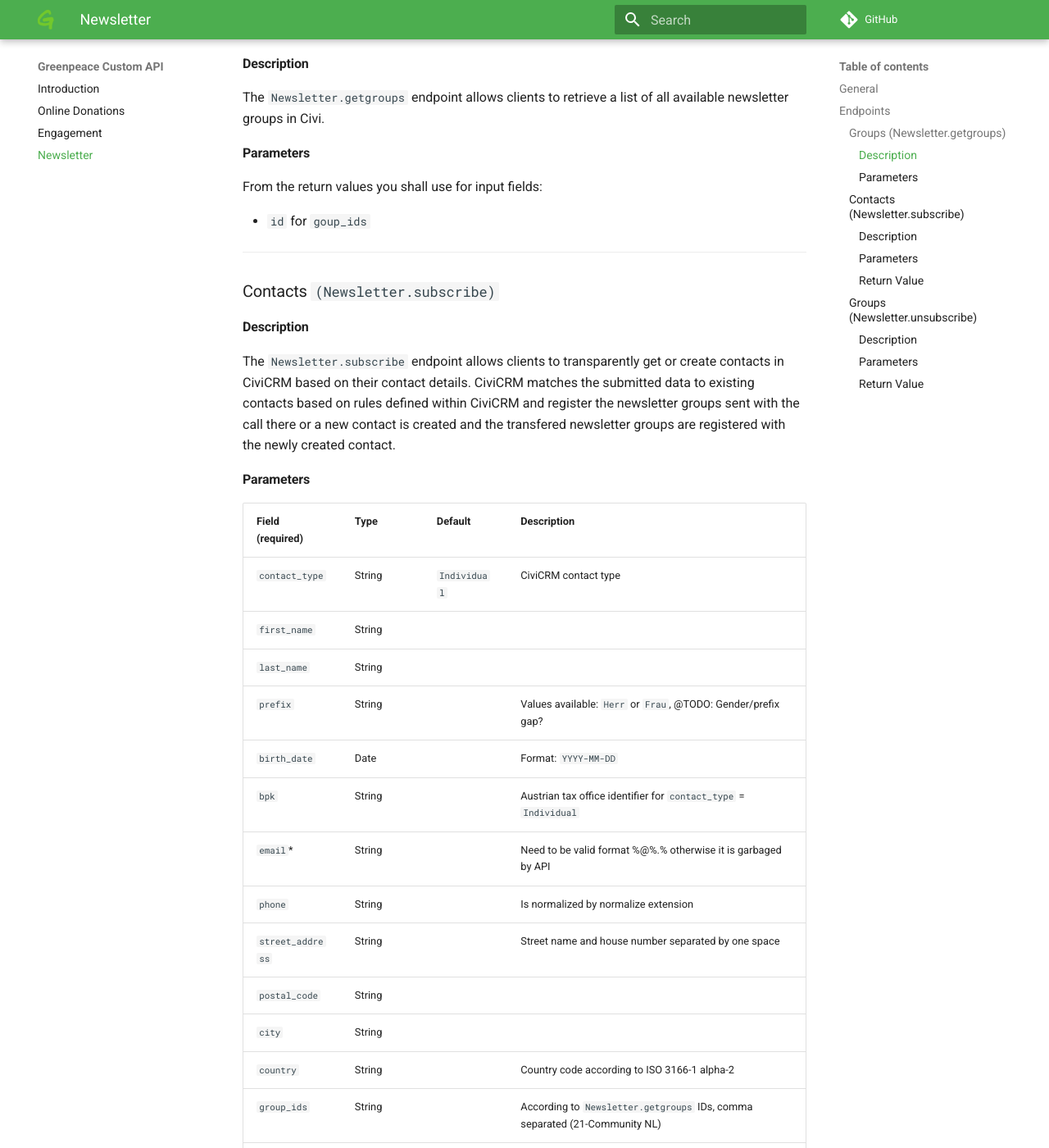
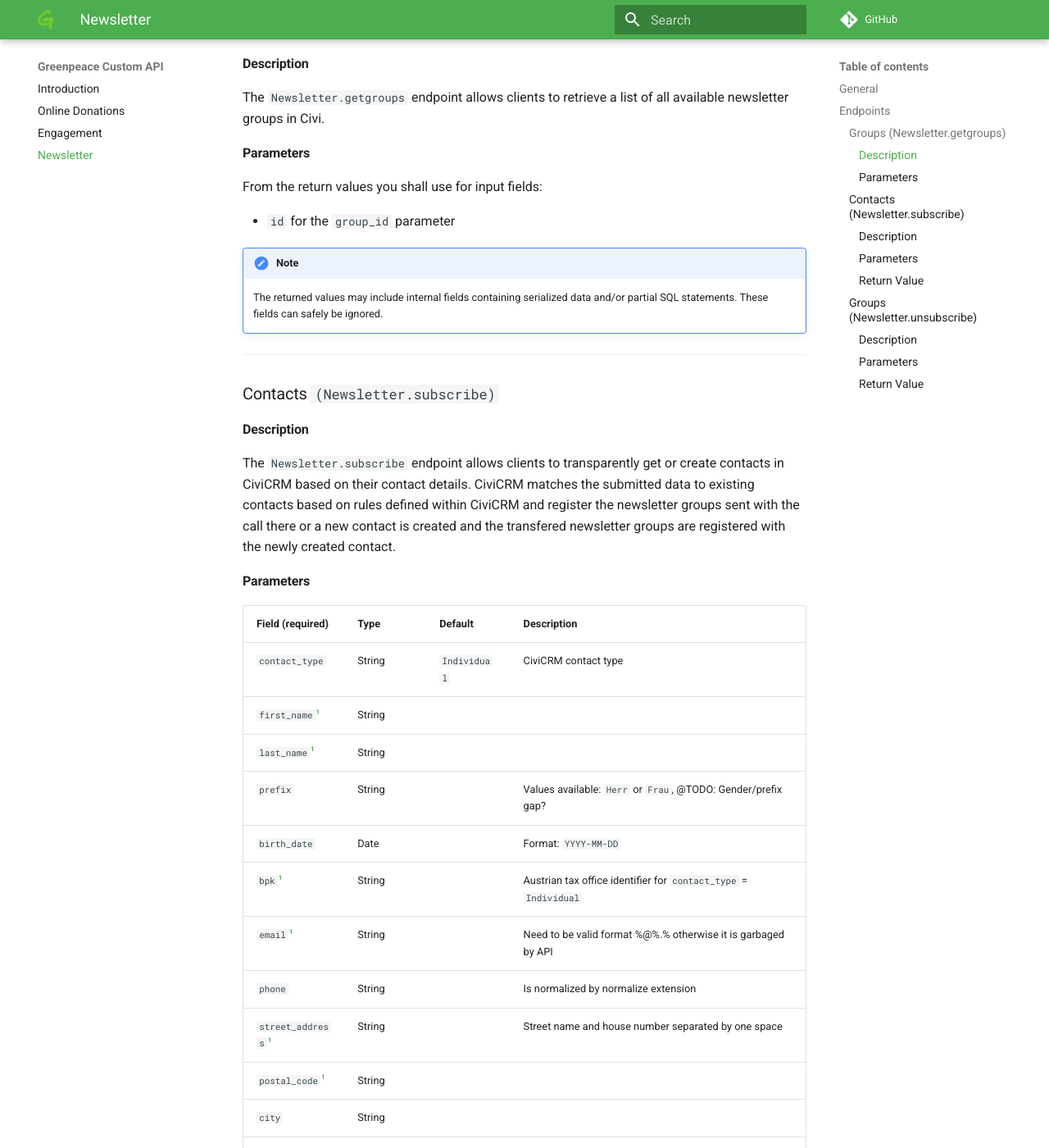
Before and after one commit to greenpeace-cee/at.greenpeace.gpapi, an MkDocs documentation site: the page built from docs/newsletter.md, in a window 1280 px wide and 1400 px high, scrolled down 522 px. Shown: the whole window at 82% size. Built offline with MkDocs 1.6.1 and Material for MkDocs 9.7.7, drawn with Linux system fonts in a browser that asks for light colours; comment, search, counter and statistics services are not loaded; some of the changed text lies outside the part shown.

Commit message:
Fix newsletter docs, clarify some general parts
This fixes parts of the newsletter API documentation that did not match
the actual implementation and adds some general improvements based
on feedback from implementers.

```diff
--- a/docs/newsletter.md
+++ b/docs/newsletter.md
@@ -17,7 +17,11 @@ The `Newsletter.getgroups` endpoint allows clients to retrieve a list of all ava
 #### Parameters
 From the return values you shall use for input fields:
 
-- `id` for `goup_ids`
+- `id` for the `group_id` parameter
+
+!!! note
+    The returned values may include internal fields containing serialized data and/or partial SQL statements.
+    These fields can safely be ignored.
 
 ---
 
@@ -31,19 +35,26 @@ The `Newsletter.subscribe` endpoint allows clients to transparently get or creat
 | Field (required) | Type    | Default    | Description                         |
 | ---------------  | ------- | ----------- | ----------------------------------- |
 | `contact_type`   | String  | `Individual` | CiviCRM contact type |
-| `first_name`     | String  | | |
-| `last_name`      | String  | | |
+| `first_name`[^1]     | String  | | |
+| `last_name`[^1]      | String  | | |
 | `prefix`         | String  | | Values available: `Herr` or `Frau`, @TODO: Gender/prefix gap? |
 | `birth_date`     | Date    | | Format: `YYYY-MM-DD` |
-| `bpk`            | String  | | Austrian tax office identifier for `contact_type` = `Individual` |
-| `email`*         | String  | | Need to be valid format %@%.% otherwise it is garbaged by API |
+| `bpk`[^1]            | String  | | Austrian tax office identifier for `contact_type` = `Individual` |
+| `email`[^1]         | String  | | Need to be valid format %@%.% otherwise it is garbaged by API |
 | `phone`          | String  | | Is normalized by normalize extension |
-| `street_address` | String  | | Street name and house number separated by one space |
-| `postal_code`    | String  | | |
+| `street_address`[^1] | String  | | Street name and house number separated by one space |
+| `postal_code`[^1]    | String  | | |
 | `city`           | String  | | |
 | `country`        | String  | | Country code according to ISO 3166-1 alpha-2 |
 | `group_ids`      | String  | | According to `Newsletter.getgroups` IDs, comma separated (21-Community NL) |
-<small>**\* mandatory field**</small>
+
+[^1]:
+    At least *one* of the following (combinations of) fields needs to be present:
+
+    - `bpk`
+    - `first_name` and `email`
+    - `last_name` and `email`
+    - `first_name` and `last_name` and `postal_code` and `street_address`
 
 #### Return Value
 
```
Also changed, not shown: docs/index.md (+7 -2 lines).
